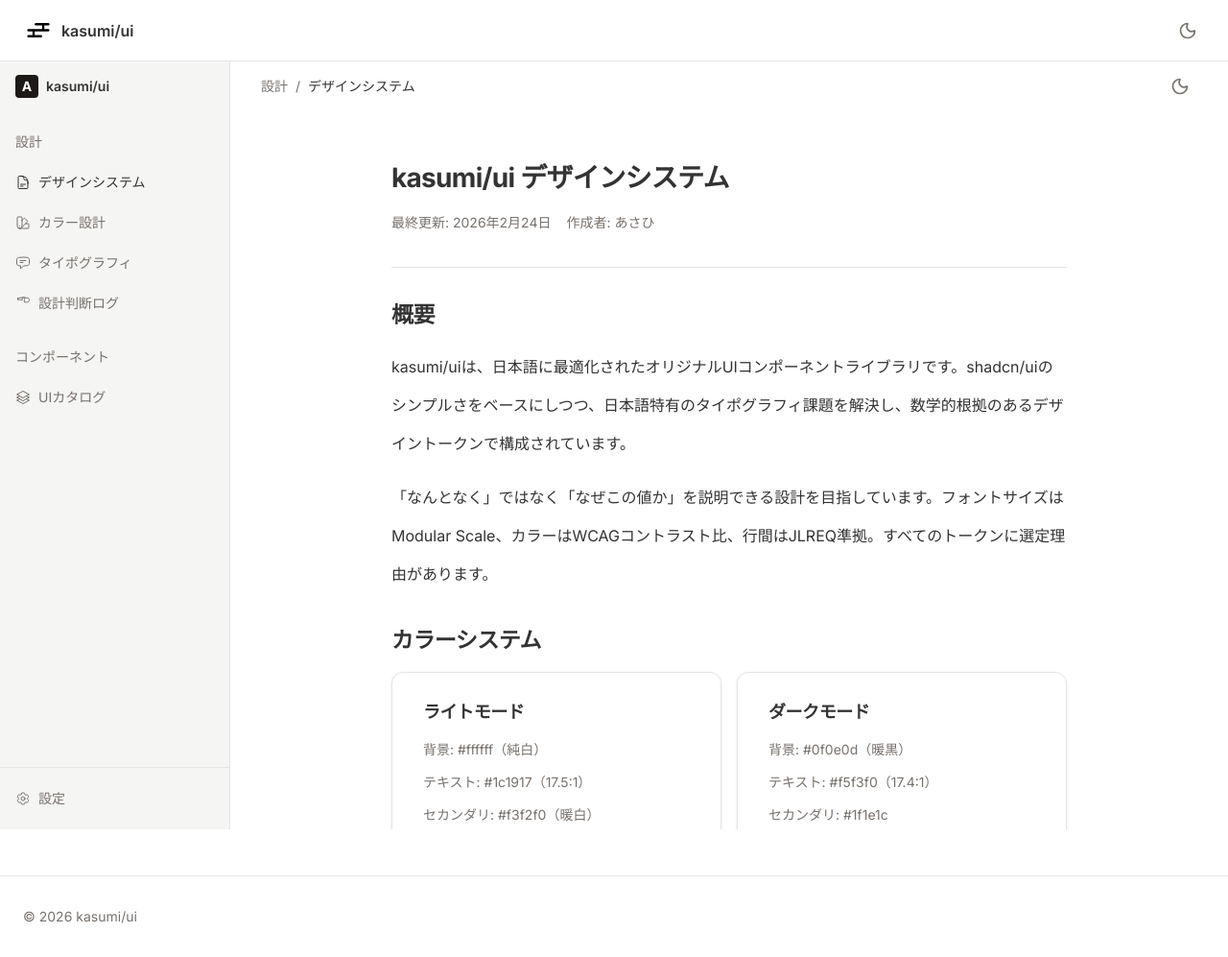
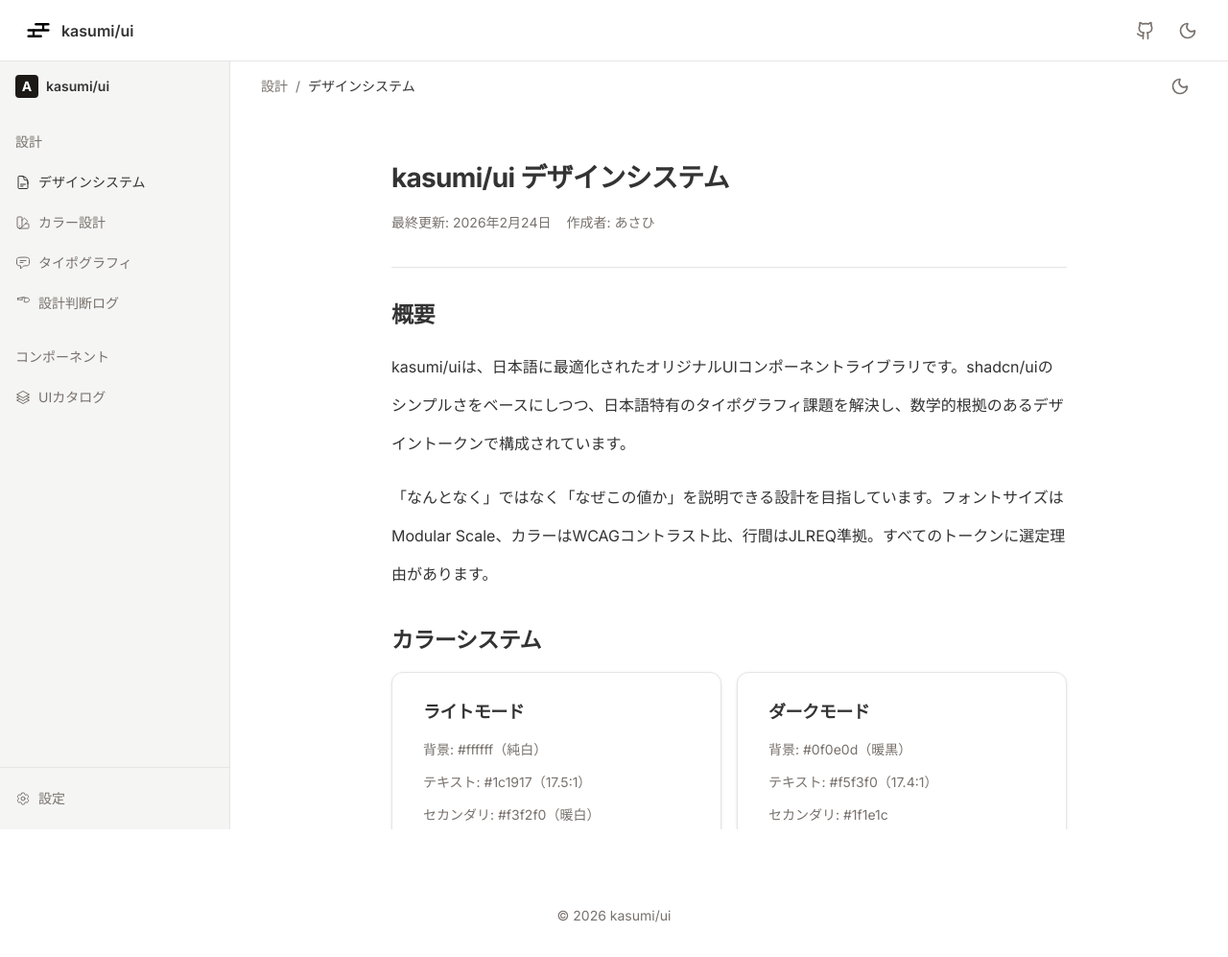
Before and after one commit to ashunar0/kasumi-ui, a Next.js app: page /demo in a window 1280 px wide. Shown: the whole page at 96% size. Built offline with nearby package versions, Linux system fonts and the light colour scheme.

Commit message:
fix: githubへのリンクを追加

```diff
--- a/src/components/site-footer.tsx
+++ b/src/components/site-footer.tsx
@@ -1,8 +1,8 @@
 export function SiteFooter() {
   return (
-    <footer className="border-t border-border py-8 mt-12">
+    <footer className="py-8 mt-12">
       <div className="mx-auto max-w-7xl px-6">
-        <p className="text-sm text-muted-foreground">
+        <p className="text-sm text-muted-foreground text-center">
           &copy; {new Date().getFullYear()} kasumi/ui
         </p>
       </div>
--- a/src/components/site-header.tsx
+++ b/src/components/site-header.tsx
@@ -2,6 +2,7 @@
 
 import Link from "next/link";
 import Image from "next/image";
+import { Github } from "lucide-react";
 import { ThemeToggle } from "@/components/theme-toggle";
 
 export function SiteHeader() {
@@ -15,7 +16,18 @@
           <Image src="/kasumi.svg" alt="kasumi/ui" width={32} height={32} />
           kasumi/ui
         </Link>
-        <ThemeToggle />
+        <div className="flex items-center gap-2">
+          <a
+            href="https://github.com/ashunar0/kasumi-ui"
+            target="_blank"
+            rel="noopener noreferrer"
+            className="inline-flex h-9 w-9 items-center justify-center rounded-md text-muted-foreground transition-colors hover:text-foreground"
+            aria-label="GitHub"
+          >
+            <Github className="h-5 w-5" />
+          </a>
+          <ThemeToggle />
+        </div>
       </div>
     </header>
   );
--- a/src/components/theme-toggle.tsx
+++ b/src/components/theme-toggle.tsx
@@ -11,7 +11,7 @@
   return (
     <button
       onClick={() => setTheme(isDark ? "light" : "dark")}
-      className="rounded-md p-2 text-muted-foreground transition-colors hover:text-foreground"
+      className="cursor-pointer rounded-md p-2 text-muted-foreground transition-colors hover:text-foreground"
       aria-label={isDark ? "ライトモードに切り替え" : "ダークモードに切り替え"}
     >
       {isDark ? <Sun className="size-5" /> : <Moon className="size-5" />}
```
Also changed, not shown: .claude/settings.json (added), 1 other file (tests, documents, lock files or other folders).
